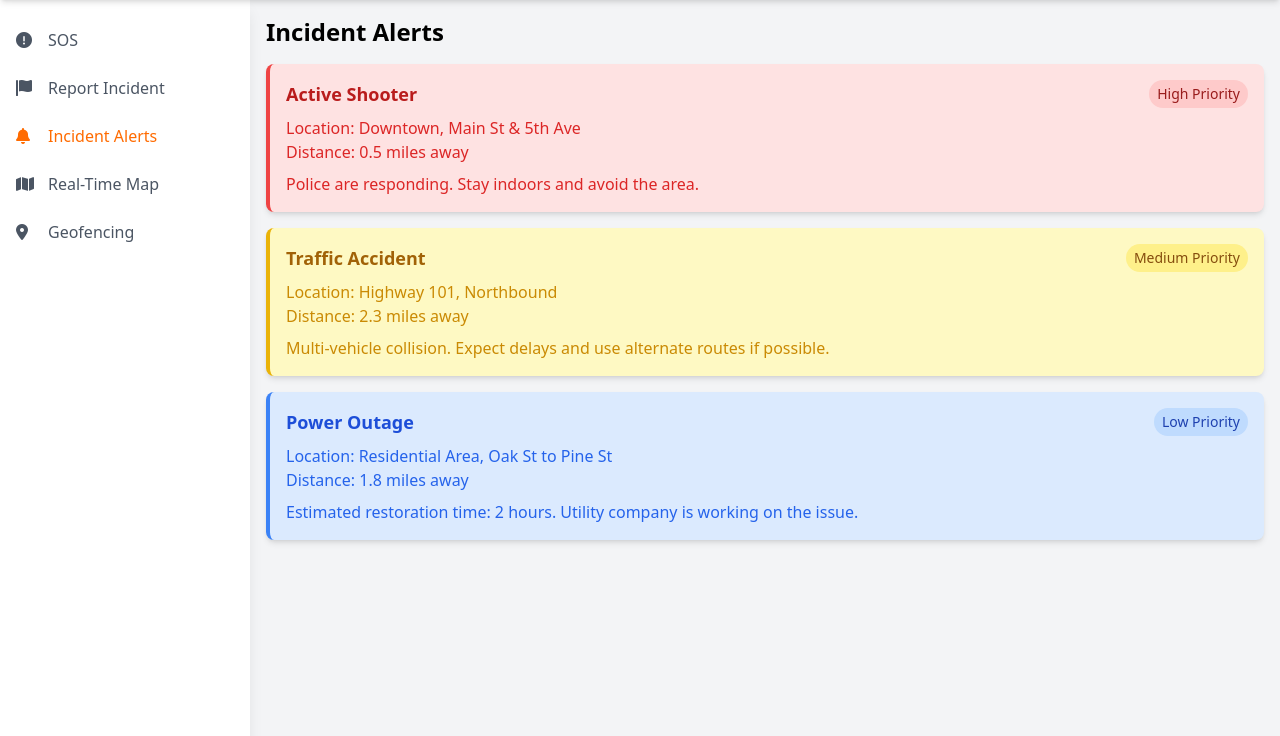
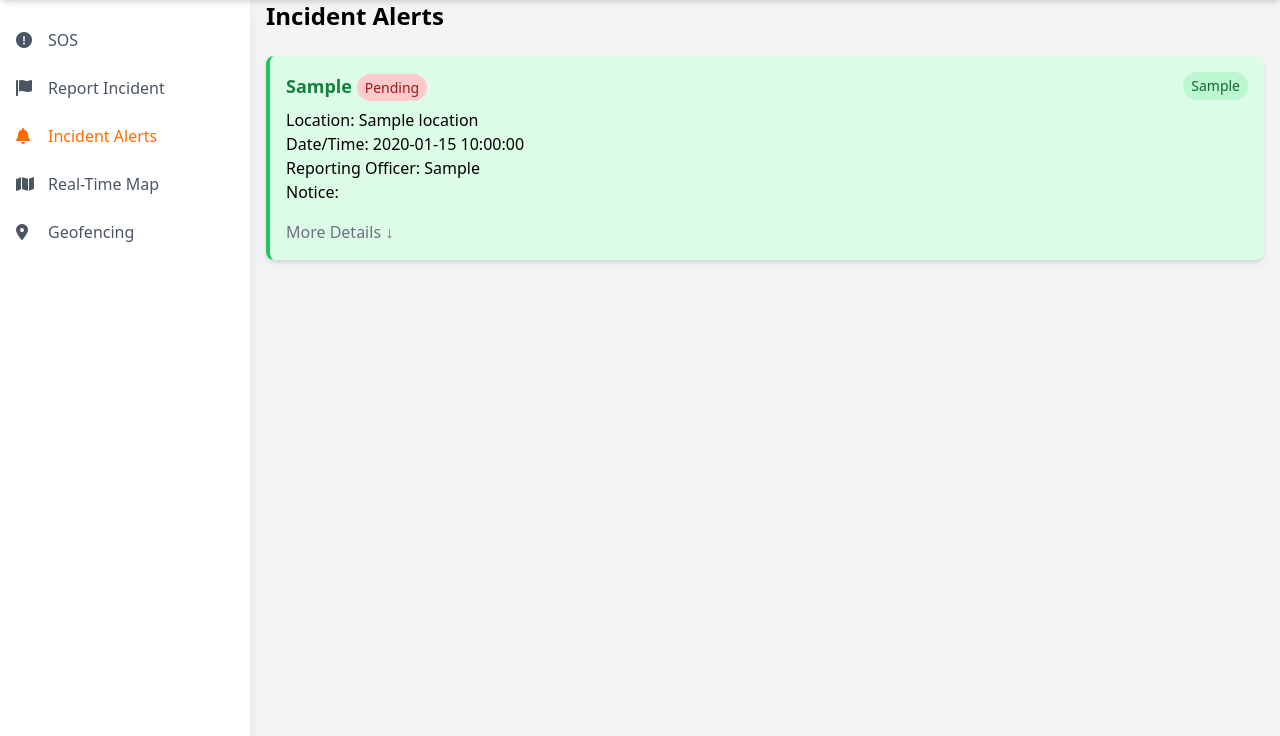
Before and after one commit to Arbaaz-Khan-Tech/The-Sword, a Flask app: page /citizen/incident-alerts in a window 1280 px wide. Shown: the part 64-800 px from the top of the page. Run offline with Flask 3, Linux system fonts and the light colour scheme; grey boxes marked "Sample" are stand-in pictures; a database or web service that is not in the repository returns one stand-in record (values such as "Sample title"); parts of the project's set-up code (start-up, migrations or seed data) failed here and were passed over; some libraries are stand-ins or nearby versions.

Commit message:
alert page of citizen

```diff
--- a/app.py
+++ b/app.py
@@ -99,9 +99,13 @@
 def citizen_geofencing():
     return render_template("Citizen/geofencing.html")
 
-@app.route("/citizen/incident-alerts")
+@app.route("/citizen/incident-alerts", methods=["GET"])
 def citizen_incident_alerts():
-    return render_template("Citizen/incident-alerts.html")
+    incidents = list(collection.find())
+    print("Retrieved incidents:", incidents)
+    for incident in incidents:
+        incident["_id"] = str(incident["_id"])
+    return render_template("Citizen/incident-alerts.html", incidents=incidents)
 
 @app.route("/citizen/real-time-map")
 def citizen_real_time_map():
--- a/templates/Citizen/incident-alerts.html
+++ b/templates/Citizen/incident-alerts.html
@@ -95,46 +95,80 @@
 
     <!-- Main Content -->
     <main class="transition-all duration-300" id="mainContent">
-        <div class="container mx-auto px-4 mt-20">
-            <h2 class="text-2xl font-bold mb-4 dark:text-white">Incident Alerts</h2>
-            <div class="grid gap-4">
-                <!-- High Priority Incident -->
-                <div class="bg-red-100 dark:bg-red-900 border-l-4 border-red-500 rounded-lg shadow-md p-4">
-                    <div class="flex items-center justify-between">
-                        <h3 class="text-lg font-semibold text-red-700 dark:text-red-300">Active Shooter</h3>
-                        <span class="bg-red-200 dark:bg-red-800 text-red-800 dark:text-red-200 px-2 py-1 rounded-full text-sm">High Priority</span>
-                    </div>
-                    <p class="text-red-600 dark:text-red-400 mt-2">Location: Downtown, Main St & 5th Ave</p>
-                    <p class="text-red-600 dark:text-red-400">Distance: 0.5 miles away</p>
-                    <p class="text-red-600 dark:text-red-400 mt-2">Police are responding. Stay indoors and avoid the area.</p>
+        <div class="container mx-auto px-4 mt-16">
+            <h2 class="text-2xl font-bold mb-6 dark:text-white">Incident Alerts</h2>
+
+            <!-- Incident Container -->
+            {% for incident in incidents %}
+            <div class="border-l-4 rounded-lg shadow-md p-4 mb-6
+                {% if incident.priority_type == 'high' %} border-red-500 bg-red-100 dark:bg-red-900
+                {% elif incident.priority_type == 'medium' %} border-yellow-500 bg-yellow-100 dark:bg-yellow-900
+                {% else %} border-green-500 bg-green-100 dark:bg-green-900 {% endif %}">
+
+                <div class="flex justify-between items-center">
+                    <h3 class="text-lg font-semibold {% if incident.priority_type == 'high' %} text-red-700 {% elif incident.priority_type == 'medium' %} text-yellow-700 {% else %} text-green-700 {% endif %} dark:text-white">
+                        {{ incident.incident_type }}
+                        <span class="px-2 py-1 rounded-full text-sm font-medium
+                        {% if incident.status_type == 'pending' %} bg-red-200 text-red-800
+                        {% elif incident.status_type == 'ongoing' %} bg-yellow-200 text-yellow-800
+                        {% else %} bg-green-200 text-green-800 {% endif %}">
+                        {{ incident.status_type | capitalize }}
+                    </span>
+                    </h3>
+                    <span class="px-2 py-1 rounded-full text-sm font-medium
+                        {% if incident.priority_type == 'high' %} bg-red-200 text-red-800
+                        {% elif incident.priority_type == 'medium' %} bg-yellow-200 text-yellow-800
+                        {% else %} bg-green-200 text-green-800 {% endif %}">
+                        {{ incident.priority_type | capitalize }}
+                    </span>
+
+                </div>
+                <p class="mt-2 dark:text-gray-400">Location: {{ incident.location }}</p>
+                <p class="dark:text-gray-400">Date/Time: {{ incident.date_time }}</p>
+                <p class="dark:text-gray-400">Reporting Officer: {{ incident.reporting_officer }}</p>
+                <p class="dark:text-gray-400">Notice: {{ incident.notice }}</p>
+
+                <!-- Action Buttons -->
+                <div class="mt-4 flex justify-between">
+                    <!-- Expand Button -->
+                    <button onclick="toggleDetails('{{ incident._id }}')"
+                        class="text-gray-500 hover:text-gray-800 dark:hover:text-gray-300">More Details ↓</button>
                 </div>
 
-                <!-- Medium Priority Incident -->
-                <div class="bg-yellow-100 dark:bg-yellow-900 border-l-4 border-yellow-500 rounded-lg shadow-md p-4">
-                    <div class="flex items-center justify-between">
-                        <h3 class="text-lg font-semibold text-yellow-700 dark:text-yellow-300">Traffic Accident</h3>
-                        <span class="bg-yellow-200 dark:bg-yellow-800 text-yellow-800 dark:text-yellow-200 px-2 py-1 rounded-full text-sm">Medium Priority</span>
+                <!-- Expandable Details -->
+                <div id="details-{{ incident._id }}" class="hidden mt-4">
+                    <p class="dark:text-gray-400">Description: {{ incident.description }}</p>
+                    <div class="mt-2">
+                        <h4 class="text-sm font-medium dark:text-gray-300">Evidence Files:</h4>
+                        <div class="grid grid-cols-2 gap-4 mt-2">
+                            {% for file in incident.evidence_files %}
+                                {% if file.endswith('.jpg') or file.endswith('.jpeg') or file.endswith('.png') or file.endswith('.gif') %}
+                                <!-- Display Image -->
+                                <img src="{{ file }}" alt="Evidence" class="rounded-lg shadow-md">
+                                {% elif file.endswith('.mp4') or file.endswith('.webm') or file.endswith('.ogg') %}
+                                <!-- Display Video -->
+                                <video controls class="rounded-lg shadow-md">
+                                    <source src="{{ file }}" type="video/{{ file.split('.')[-1] }}">
+                                    Your browser does not support the video tag.
+                                </video>
+                                {% endif %}
+                            {% endfor %}
+                        </div>
+
                     </div>
-                    <p class="text-yellow-600 dark:text-yellow-400 mt-2">Location: Highway 101, Northbound</p>
-                    <p class="text-yellow-600 dark:text-yellow-400">Distance: 2.3 miles away</p>
-                    <p class="text-yellow-600 dark:text-yellow-400 mt-2">Multi-vehicle collision. Expect delays and use alternate routes if possible.</p>
-                </div>
-
-                <!-- Low Priority Incident -->
-                <div class="bg-blue-100 dark:bg-blue-900 border-l-4 border-blue-500 rounded-lg shadow-md p-4">
-                    <div class="flex items-center justify-between">
-                        <h3 class="text-lg font-semibold text-blue-700 dark:text-blue-300">Power Outage</h3>
-                        <span class="bg-blue-200 dark:bg-blue-800 text-blue-800 dark:text-blue-200 px-2 py-1 rounded-full text-sm">Low Priority</span>
-                    </div>
-                    <p class="text-blue-600 dark:text-blue-400 mt-2">Location: Residential Area, Oak St to Pine St</p>
-                    <p class="text-blue-600 dark:text-blue-400">Distance: 1.8 miles away</p>
-                    <p class="text-blue-600 dark:text-blue-400 mt-2">Estimated restoration time: 2 hours. Utility company is working on the issue.</p>
                 </div>
             </div>
+            {% endfor %}
         </div>
     </main>
 
     <script>
+         // Toggle Details Visibility
+         function toggleDetails(id) {
+            const details = document.getElementById(`details-${id}`);
+            details.classList.toggle('hidden');
+        }
+
         document.addEventListener('DOMContentLoaded', function() {
             const sidebar = document.getElementById('sidebar');
             const mainContent = document.getElementById('mainContent');
```
